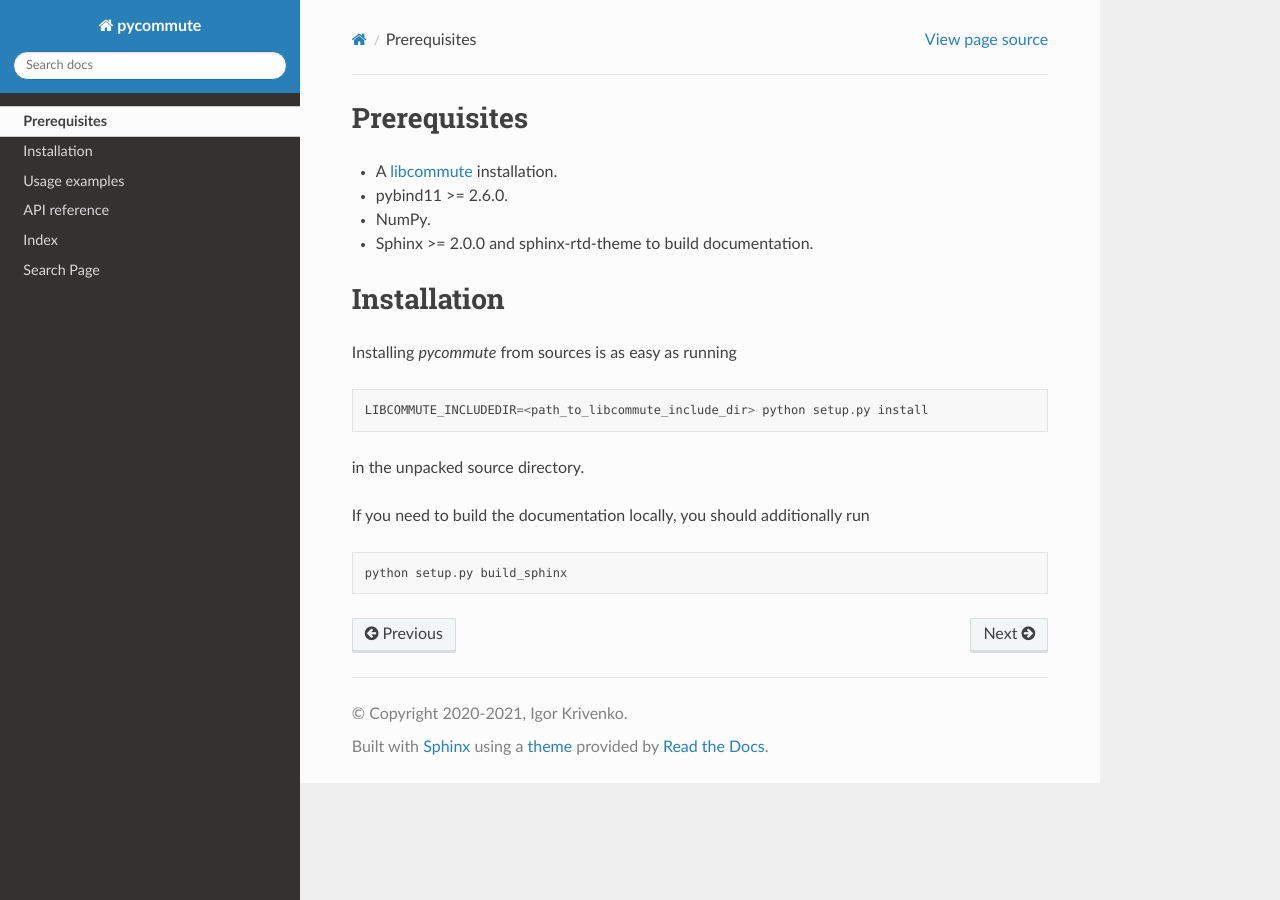
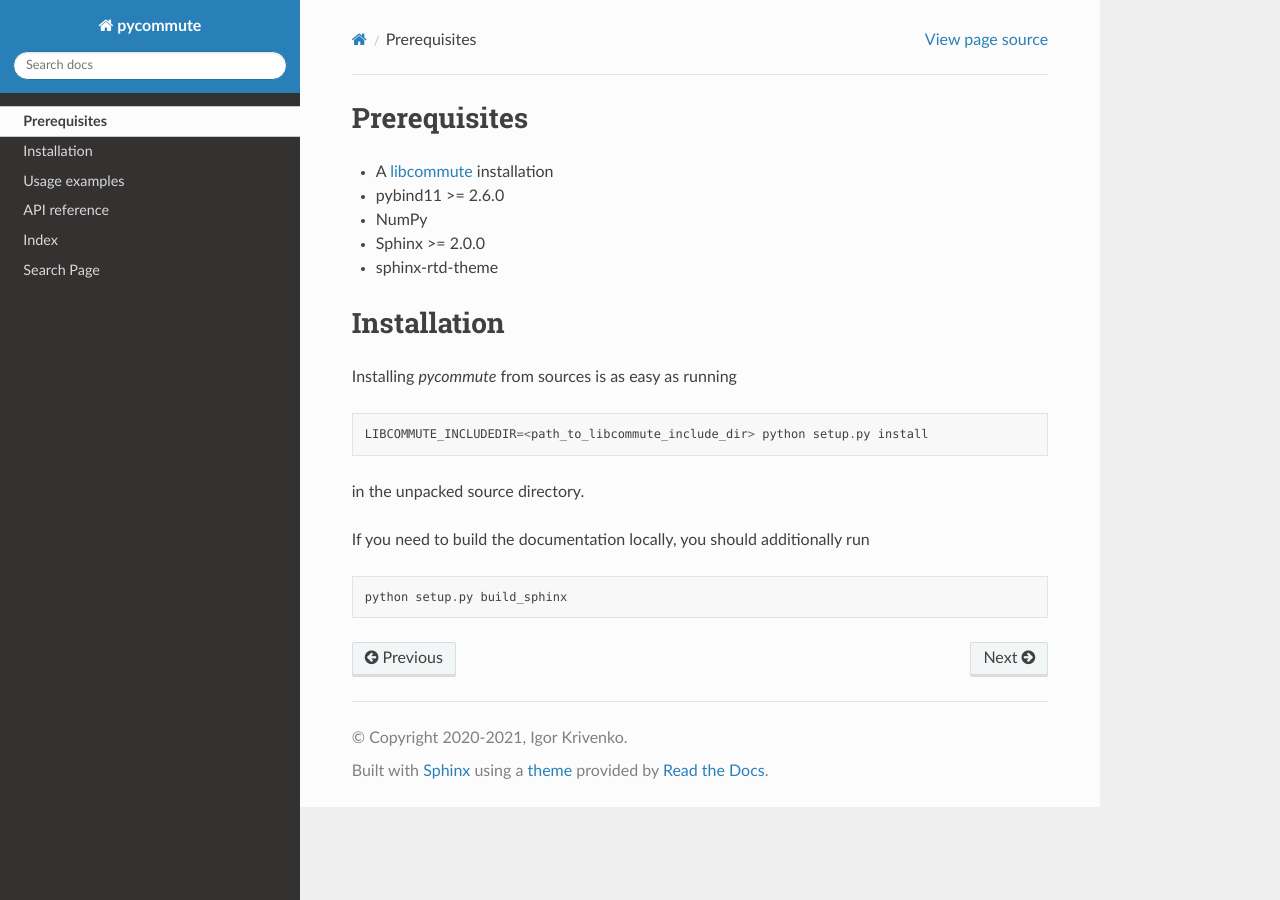
Before and after one commit to krivenko/pycommute, a Sphinx documentation site: the page built from docs/installation.rst, in a window 1280 px wide. Built offline with Sphinx 7.4.7 and the Read the Docs theme 2.0.0, drawn with Linux system fonts in a browser that asks for light colours.

```diff
--- a/docs/installation.rst
+++ b/docs/installation.rst
@@ -3,10 +3,11 @@
 Prerequisites
 =============
 
-- A `libcommute <https://github.com/krivenko/libcommute>`_ installation.
-- pybind11 >= 2.6.0.
-- NumPy.
-- Sphinx >= 2.0.0 and sphinx-rtd-theme to build documentation.
+- A `libcommute <https://github.com/krivenko/libcommute>`_ installation
+- pybind11 >= 2.6.0
+- NumPy
+- Sphinx >= 2.0.0
+- sphinx-rtd-theme
 
 Installation
 ============
```
Also changed, not shown: 2 other files.
